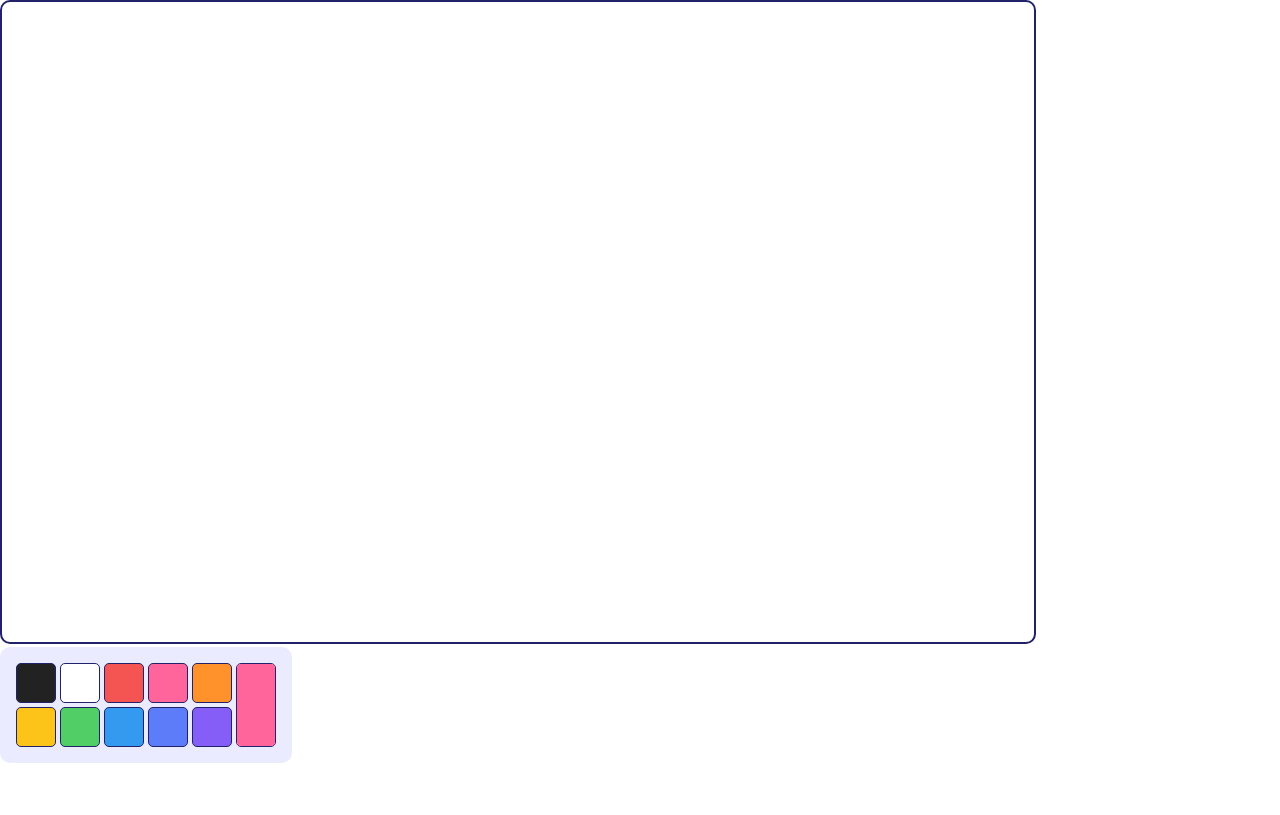
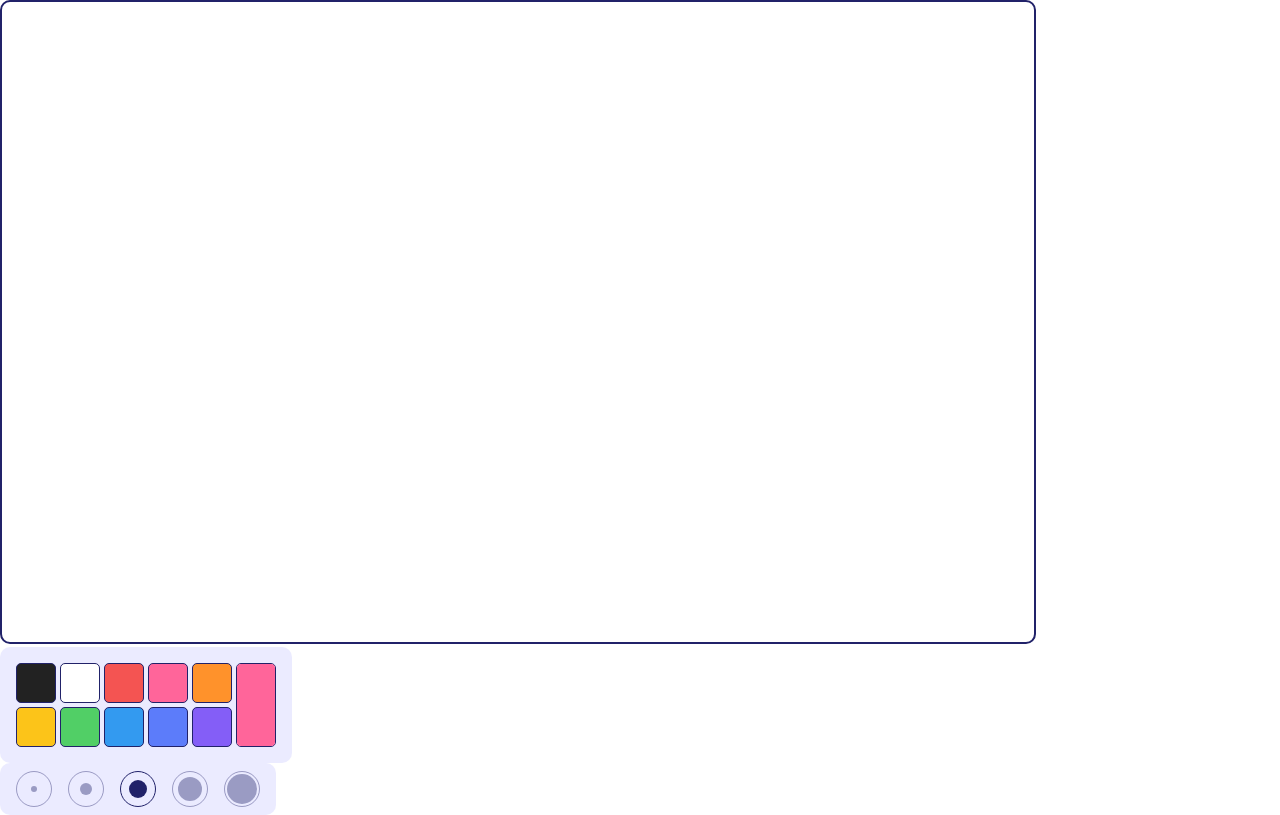
Before and after one commit to boostcampwm-2022/web15-Teleparty, a React (Vite) app in the folder frontend/: page / in a window 1280 px wide. Built offline with nearby package versions, Linux system fonts and the light colour scheme.

Commit message:
feat: 굵기 선택 컴포넌트 구현

```diff
--- /dev/null
+++ b/frontend/src/components/Thickness/Thickness.component.tsx
@@ -0,0 +1,32 @@
+import { useState } from "react";
+
+import { ThicknessButton, ThicknessLayout } from "./Thickness.styles";
+
+const THICKNESS = {
+  X_SMALL: 0.375,
+  SMALL: 0.75,
+  MEDIUM: 1.125,
+  LARGE: 1.5,
+  X_LARGE: 1.875,
+};
+
+const Thickness = () => {
+  const [thick, setThick] = useState(THICKNESS.MEDIUM);
+
+  const onThicknessClick = (thickness: number) => () => setThick(thickness);
+
+  return (
+    <ThicknessLayout>
+      {Object.values(THICKNESS).map((thickness, index) => (
+        <ThicknessButton
+          key={index}
+          size={thickness}
+          selected={thick === thickness}
+          onClick={onThicknessClick(thickness)}
+        />
+      ))}
+    </ThicknessLayout>
+  );
+};
+
+export default Thickness;
--- /dev/null
+++ b/frontend/src/components/Thickness/Thickness.styles.tsx
@@ -0,0 +1,43 @@
+import styled from "styled-components";
+
+const ThicknessLayout = styled.div`
+  display: flex;
+  width: fit-content;
+  background-color: ${(props) => props.theme.colors.primaryLightTransparent};
+  border-radius: 10px;
+  padding: 0.5rem 1rem;
+  gap: 1rem;
+  justify-items: center;
+  align-items: center;
+`;
+
+interface ThicknessButtonProps {
+  size: number;
+  selected?: boolean;
+}
+
+const ThicknessButton = styled.button<ThicknessButtonProps>`
+  display: flex;
+  background-color: transparent;
+  border: 1px solid
+    ${({ selected, theme }) =>
+      selected ? theme.colors.primary : theme.colors.primaryTransparent};
+  width: 2.25rem;
+  border-radius: 50%;
+  cursor: pointer;
+  justify-content: center;
+  align-items: center;
+  aspect-ratio: 1/1;
+  padding: 0;
+
+  &::after {
+    content: "";
+    background-color: ${({ selected, theme }) =>
+      selected ? theme.colors.primary : theme.colors.primaryTransparent};
+    width: ${({ size }) => size}rem;
+    border-radius: 50%;
+    aspect-ratio: 1/1;
+  }
+`;
+
+export { ThicknessLayout, ThicknessButton };
--- a/frontend/src/global-styles/theme.ts
+++ b/frontend/src/global-styles/theme.ts
@@ -6,6 +6,7 @@ export const colors = {
   primaryDark: "#15164A",
   primaryLight: "#CCCDFF",
   primaryLightTransparent: "rgba(204,205,255,0.4)",
+  primaryTransparent: "rgba(33,34,105,0.4)",
 
   // black-white
   black: "#222222",
--- a/frontend/src/pages/Test.tsx
+++ b/frontend/src/pages/Test.tsx
@@ -1,9 +1,11 @@
 import Palette from "../components/Palette/Palette.component";
+import Thickness from "../components/Thickness/Thickness.component";
 
 const Test = () => {
   return (
     <>
       <Palette />
+      <Thickness />
     </>
   );
 };
```
